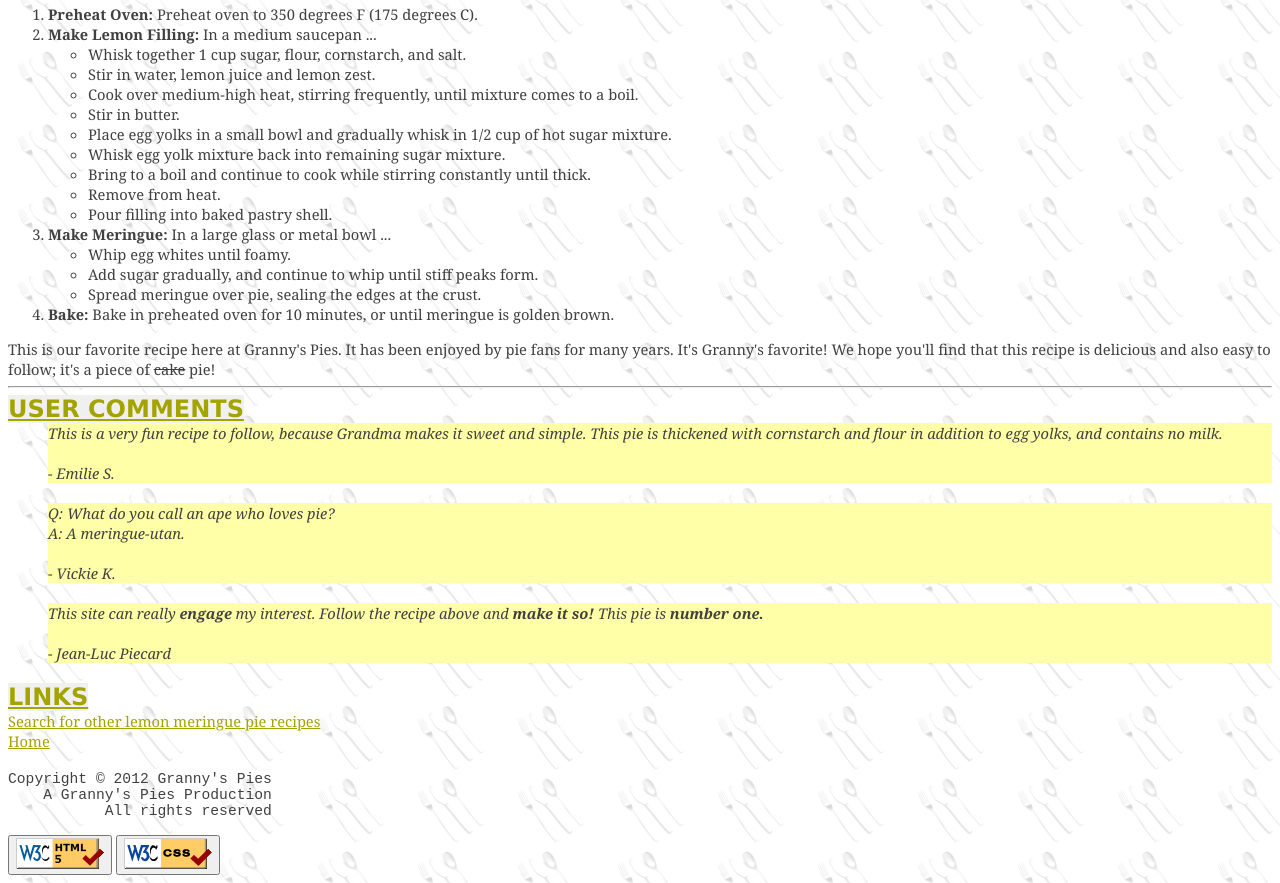
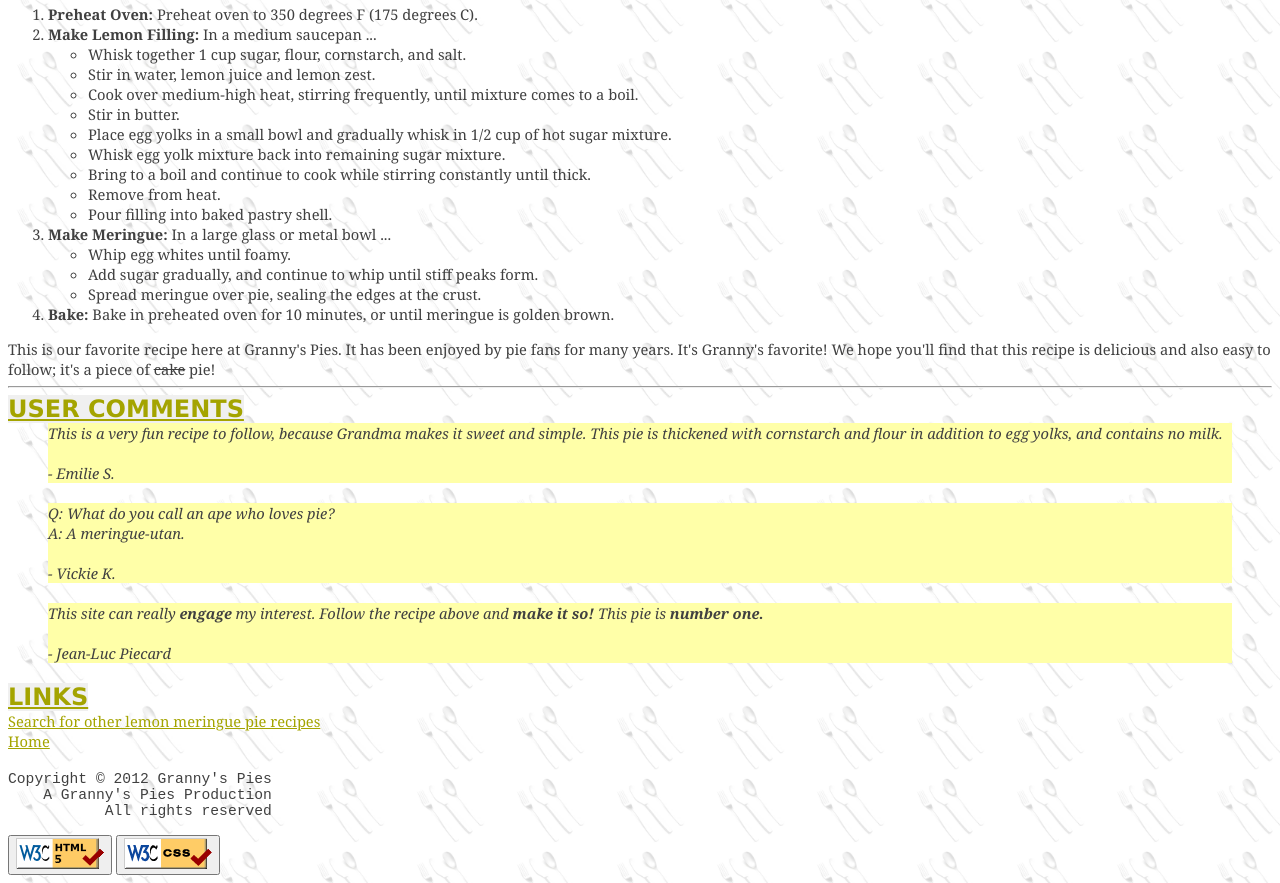
Before and after one commit to SebastianDuarteG/SebastianDuarteG.github.io, a plain HTML site: page csc300x-hw2/pie.html in a window 1280 px wide. Shown: the part 754-1637 px from the top of the page. Drawn offline with Linux system fonts and the light colour scheme.

Commit message:
Style Changes #3

```diff
--- a/csc300x-hw2/pie.css
+++ b/csc300x-hw2/pie.css
@@ -20,6 +20,8 @@ a:link, a:visited, h1, h2{
     font-style: italic;
     margin-left: 40px;
     background-color: #FFFFA8;
+    display:inline-flexbox;
+    margin-right:40px;
 }
 
 #notice{
```
Also changed, not shown: csc300x-hw2/pie.html (+1 -0 lines).
